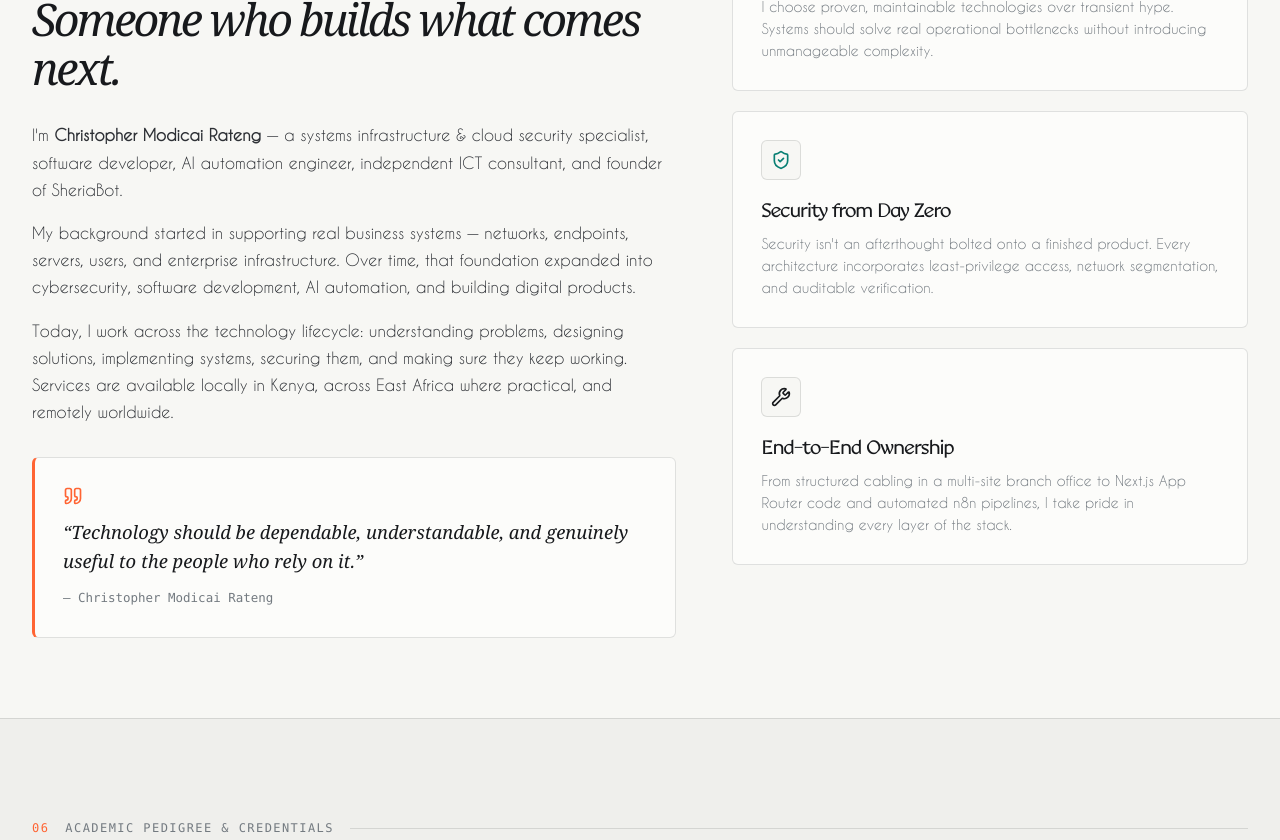
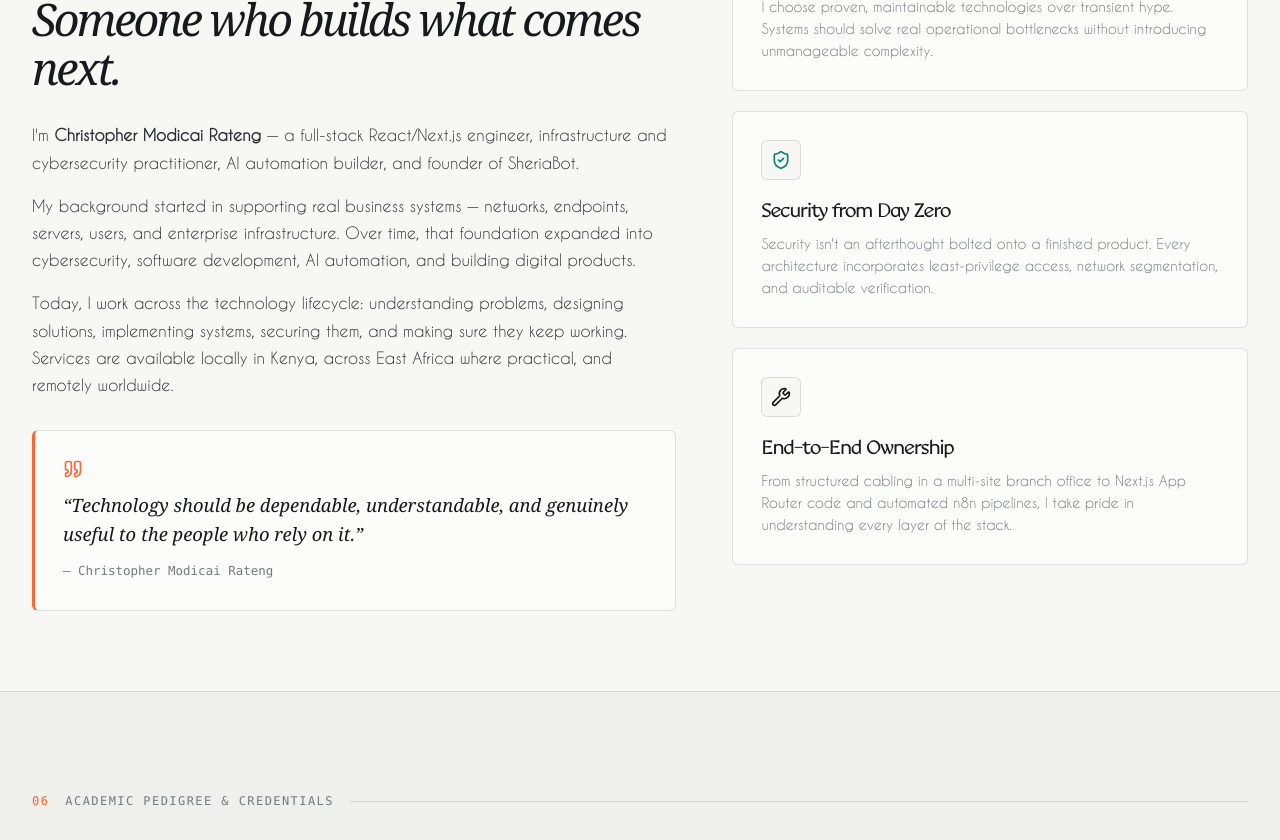
Before and after one commit to ItsKris62/my-web-portfolio, a Next.js app: page / in a window 1280 px wide. Shown: the part 11160-12000 px from the top of the page. Built offline with nearby package versions, Linux system fonts and the light colour scheme; no server answers.

Commit message:
Portfolio: align personal introduction with multidisciplinary engineering role

```diff
--- a/components/about-section.tsx
+++ b/components/about-section.tsx
@@ -23,9 +23,8 @@ export function AboutSection() {
 
           <div className="about-paragraphs">
             <p>
-              I&apos;m <strong>Christopher Modicai Rateng</strong> — a systems infrastructure &amp; cloud security
-              specialist, software developer, AI automation engineer, independent ICT consultant, and founder of
-              SheriaBot.
+              I&apos;m <strong>Christopher Modicai Rateng</strong> — a full-stack React/Next.js engineer,
+              infrastructure and cybersecurity practitioner, AI automation builder, and founder of SheriaBot.
             </p>
             <p>
               My background started in supporting real business systems — networks, endpoints, servers, users, and
```
